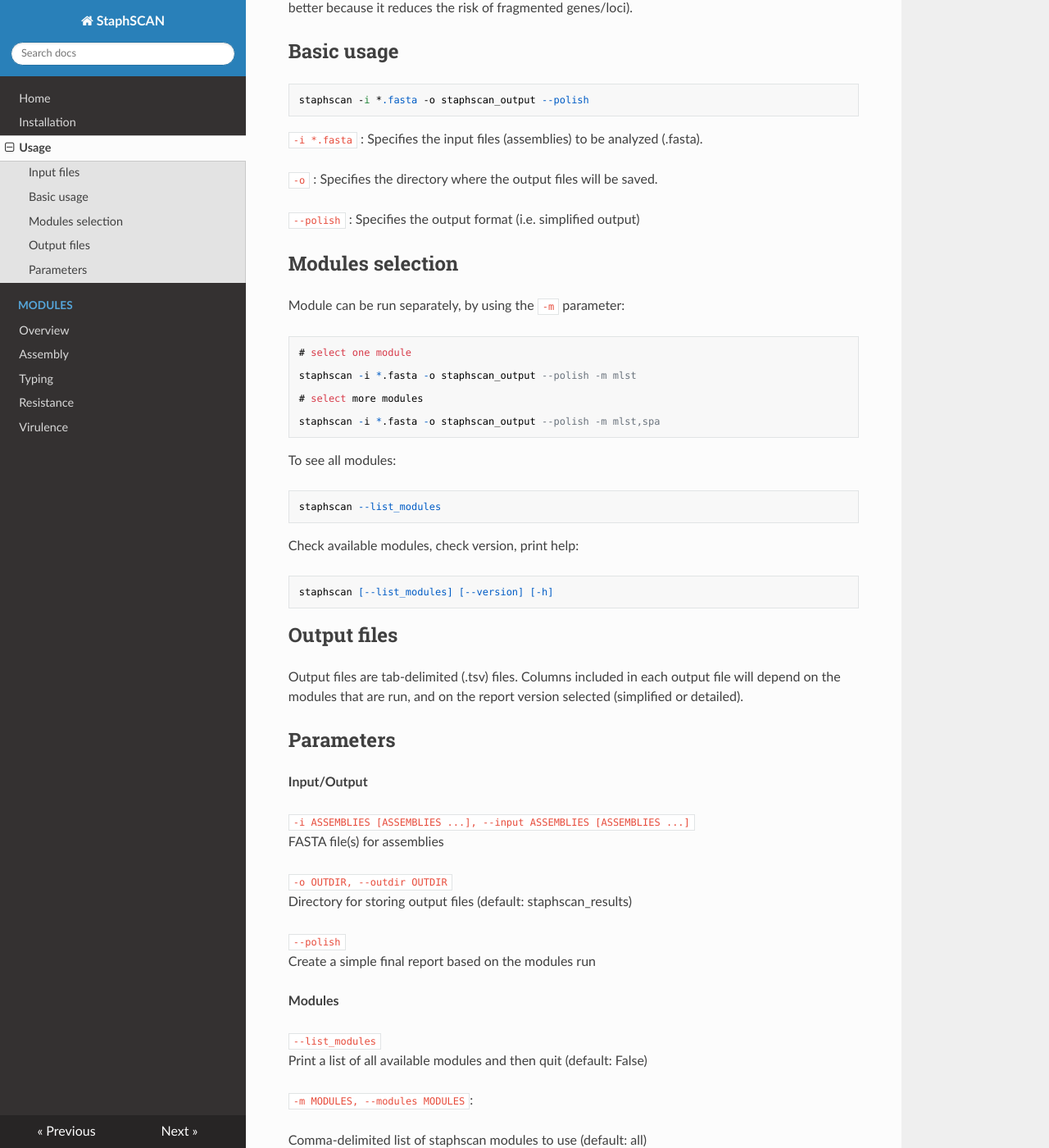
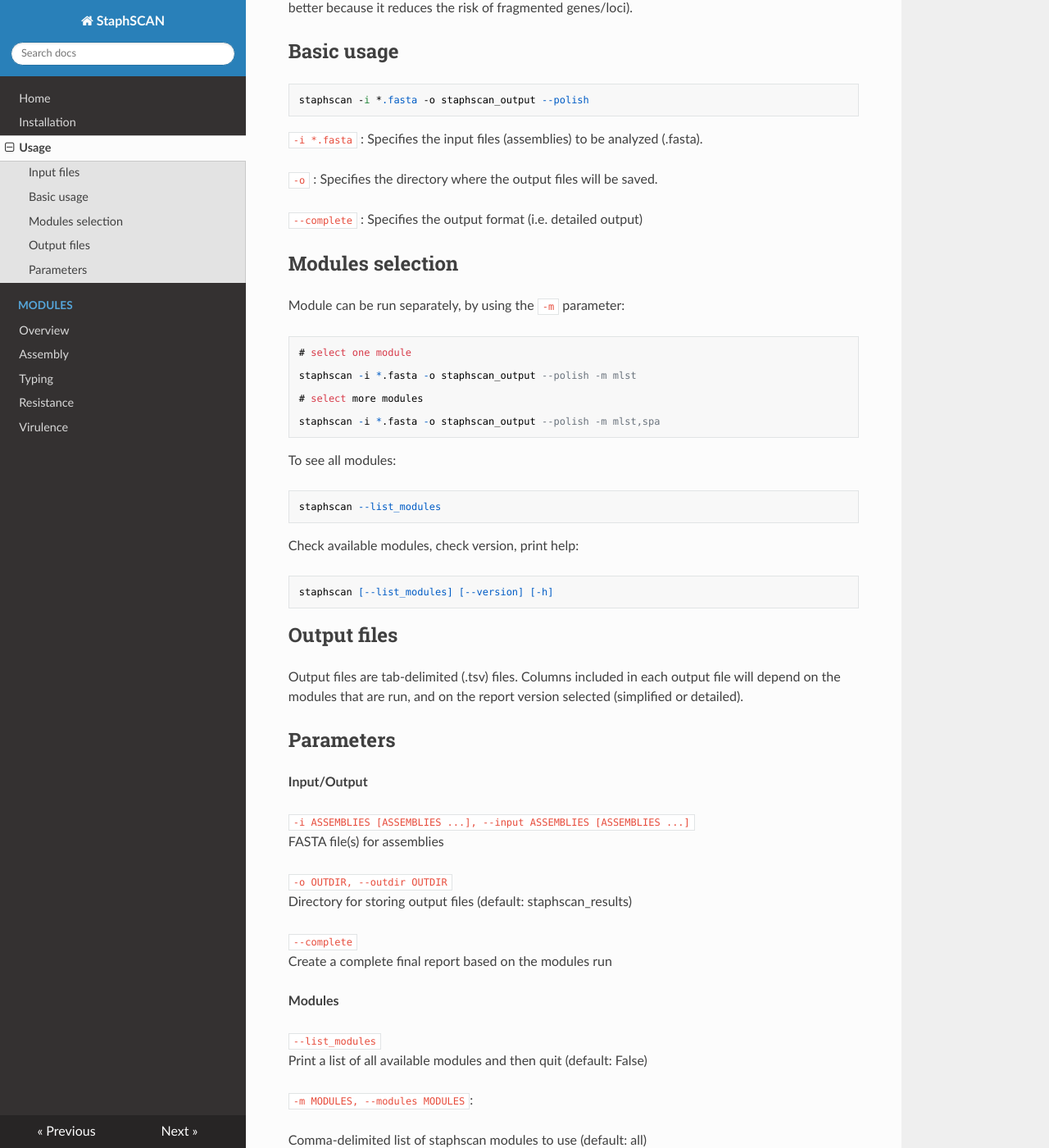
Before and after one commit to riccabolla/StaphSCAN, an MkDocs documentation site: the page built from docs/usage.md, in a window 1280 px wide and 1400 px high, scrolled down 242 px. Shown: the whole window at 82% size. Built offline with MkDocs 1.6.1, drawn with Linux system fonts in a browser that asks for light colours; nearby versions of some CDN libraries.

Commit message:
updated docs

```diff
--- a/docs/usage.md
+++ b/docs/usage.md
@@ -16,7 +16,7 @@
 `-o` : Specifies the directory where the output files will be saved.
 
 
-`--polish` : Specifies the output format (i.e. simplified output)
+`--complete` : Specifies the output format (i.e. detailed output)
 
 ## Modules selection
 
@@ -58,8 +58,8 @@
 Directory for storing output files (default: staphscan_results)
 <br>
 
-`--polish` <br>
-Create a simple final report based on the modules run
+`--complete` <br>
+Create a complete final report based on the modules run
 
 **Modules**
 
```
Also changed, not shown: docs/index.md (+1 -1 lines), docs/modules.md (+1 -0 lines).
